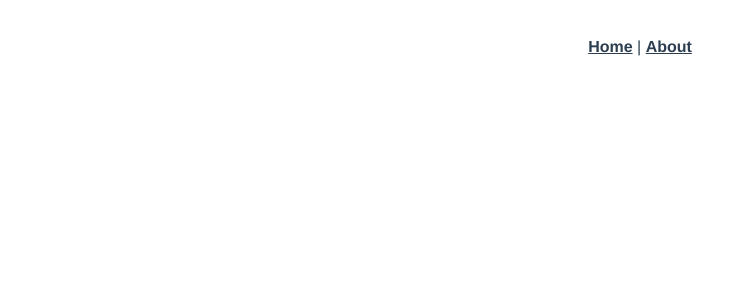
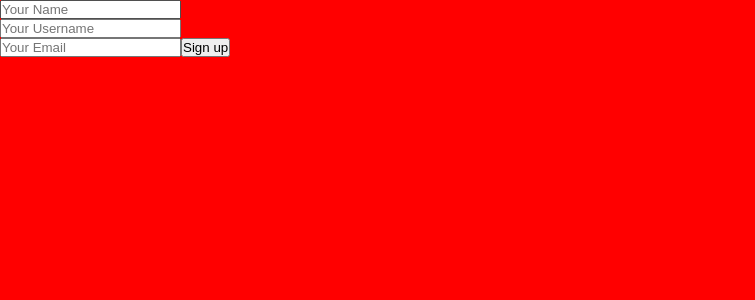
Before and after one commit to Mizou04/-blogger-frontend-vue, a Vue app: page /user in a window 1280 px wide. Before the commit this address had no page. Shown: the top 300 px of the page, without its empty margins (0-755 px from the left). Built offline with nearby package versions, Linux system fonts and the light colour scheme.

Commit message:
initial commit

```diff
--- a/src/App.vue
+++ b/src/App.vue
@@ -1,30 +1,45 @@
 <template>
-  <nav>
-    <router-link to="/">Home</router-link> |
-    <router-link to="/about">About</router-link>
-  </nav>
-  <router-view/>
+  <div>
+    <!-- <home-page-vue></home-page-vue> -->
+    <!-- <h1>hello</h1> -->
+    <Userform/>
+
+  </div>
 </template>
 
+<script setup lang="ts">
+  import { defineComponent } from 'vue';
+  import Userform from "./views/components/RegisterForm.vue"
+
+
+  // export default {
+  //   components : {
+  //     Userform
+  //   },
+  //   setup() {
+  //     return {
+  //       Userform
+  //     }
+  //   },
+  // }
+</script>
+
 <style lang="scss">
-#app {
-  font-family: Avenir, Helvetica, Arial, sans-serif;
-  -webkit-font-smoothing: antialiased;
-  -moz-osx-font-smoothing: grayscale;
-  text-align: center;
-  color: #2c3e50;
-}
+  *{
+    padding: 0;
+    margin: 0;
+    box-sizing: border-box;
+  }
+  body{
+    width : 100vw;
+    height : 100vh;
+  }
 
-nav {
-  padding: 30px;
+  #app{
+    background: red;
+    width: 100%;
+    height: 100%;
+  }
 
-  a {
-    font-weight: bold;
-    color: #2c3e50;
 
-    &.router-link-exact-active {
-      color: #42b983;
-    }
-  }
-}
 </style>
--- a/src/router/index.ts
+++ b/src/router/index.ts
@@ -1,19 +1,15 @@
 import { createRouter, createWebHistory, RouteRecordRaw } from 'vue-router'
-import HomeView from '../views/HomeView.vue'
+import Homepage from "@/views/components/HomePage.vue"
 
 const routes: Array<RouteRecordRaw> = [
   {
-    path: '/',
-    name: 'home',
-    component: HomeView
+    path : "/",
+    component : Homepage,
+    name : "HomePage"
   },
   {
-    path: '/about',
-    name: 'about',
-    // route level code-splitting
-    // this generates a separate chunk (about.[hash].js) for this route
-    // which is lazy-loaded when the route is visited.
-    component: () => import(/* webpackChunkName: "about" */ '../views/AboutView.vue')
+    path : "/user",
+    component : Homepage
   }
 ]
 
--- a/src/views/AboutView.vue
+++ /dev/null
@@ -1,5 +0,0 @@
-<template>
-  <div class="about">
-    <h1>This is an about page</h1>
-  </div>
-</template>
--- a/src/views/HomeView.vue
+++ /dev/null
@@ -1,18 +0,0 @@
-<template>
-  <div class="home">
-    <img alt="Vue logo" src="../assets/logo.png">
-    <HelloWorld msg="Welcome to Your Vue.js + TypeScript App"/>
-  </div>
-</template>
-
-<script lang="ts">
-import { defineComponent } from 'vue';
-import HelloWorld from '@/components/HelloWorld.vue'; // @ is an alias to /src
-
-export default defineComponent({
-  name: 'HomeView',
-  components: {
-    HelloWorld,
-  },
-});
-</script>
--- /dev/null
+++ b/src/views/components/HomePage.vue
@@ -0,0 +1,18 @@
+<template>
+<div>
+  <h1>hello VUE APP</h1>
+</div>
+</template>
+
+<script lang="ts">
+import { defineComponent } from 'vue'
+
+export default defineComponent({
+  name : "c-Homepage",
+  setup() {
+    return {
+      h : "hello"
+    }
+  },
+})
+</script>
--- /dev/null
+++ b/src/views/components/RegisterForm.vue
@@ -0,0 +1,48 @@
+<template>
+  <div class="form--container">
+    <form @submit.prevent="submit" ref="myForm" @change="change({name, username, email})" class="form" method="POST" action="http://localhost:3000/user">
+      <input required v-model.trim="name" type="text" name="name" placeholder="Your Name">
+      <input required v-model.trim="username" type="text" name="username" placeholder="Your Username">
+      <input required v-model.trim="email" type="text" name="email" placeholder="Your Email">
+      <button @click.prevent="submit($event)"  type="submit">Sign up</button>
+    </form>
+    <!-- <h1>YOU SEE ME?</h1> -->
+  </div>
+</template>
+
+<script setup lang="ts">
+import { defineComponent, ref} from 'vue';
+
+let myForm = ref();
+let name = ref("");
+let username = ref("");
+let email = ref("");
+
+function submit(e : Event){
+  e.preventDefault();
+  (myForm.value as HTMLFormElement).submit();
+}
+
+function change(){
+  // userFormData = {...data};
+  console.log(name.value, username.value, email.value);
+}
+
+// export default defineComponent({
+//   setup(props, ctx) {
+//     return {change, submit, myForm, name, username, email}
+//   },
+// })
+</script>
+
+
+<style lang="scss" scoped>
+.form{
+  &--container{
+    width : 300px;
+    height : 300px;
+  }
+  width : 100%;
+  height : 100%;
+}
+</style>
```
